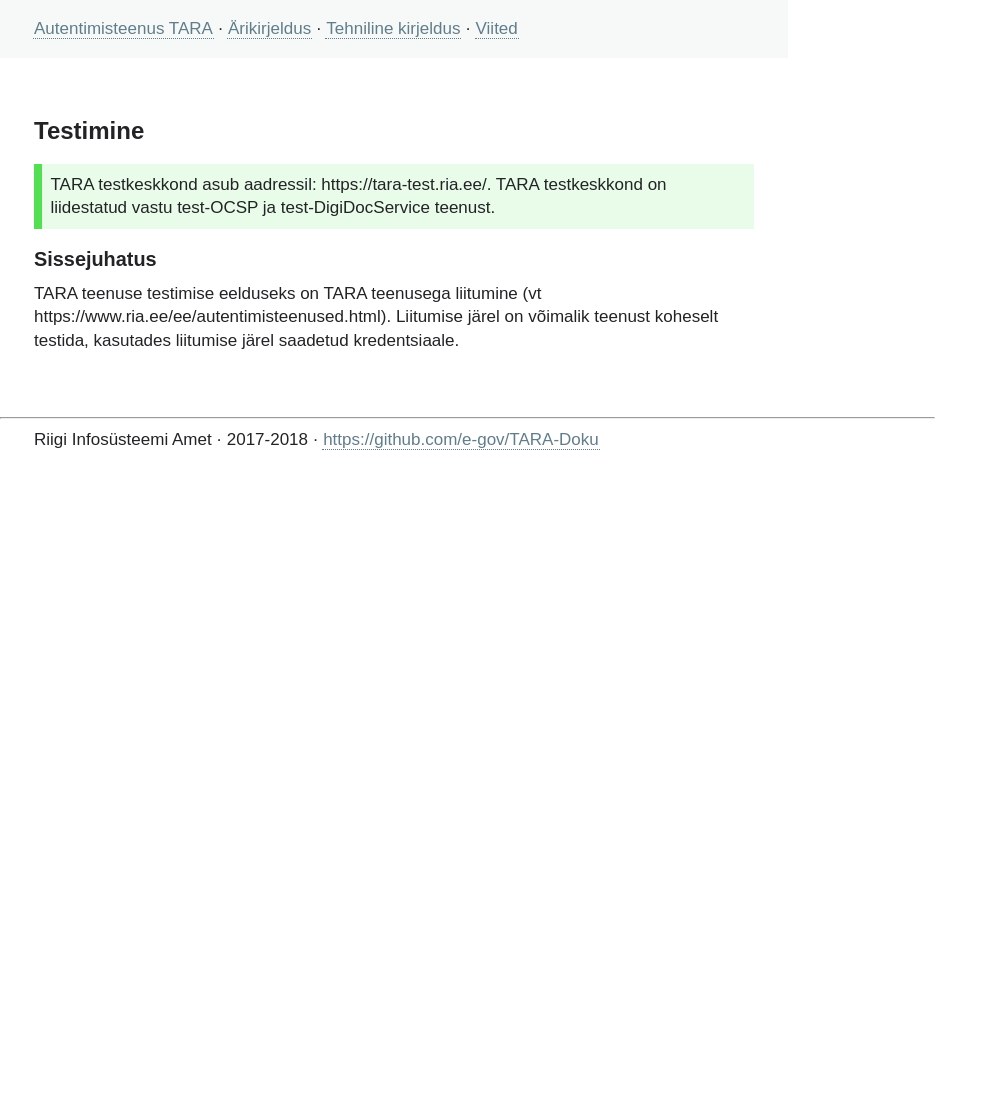
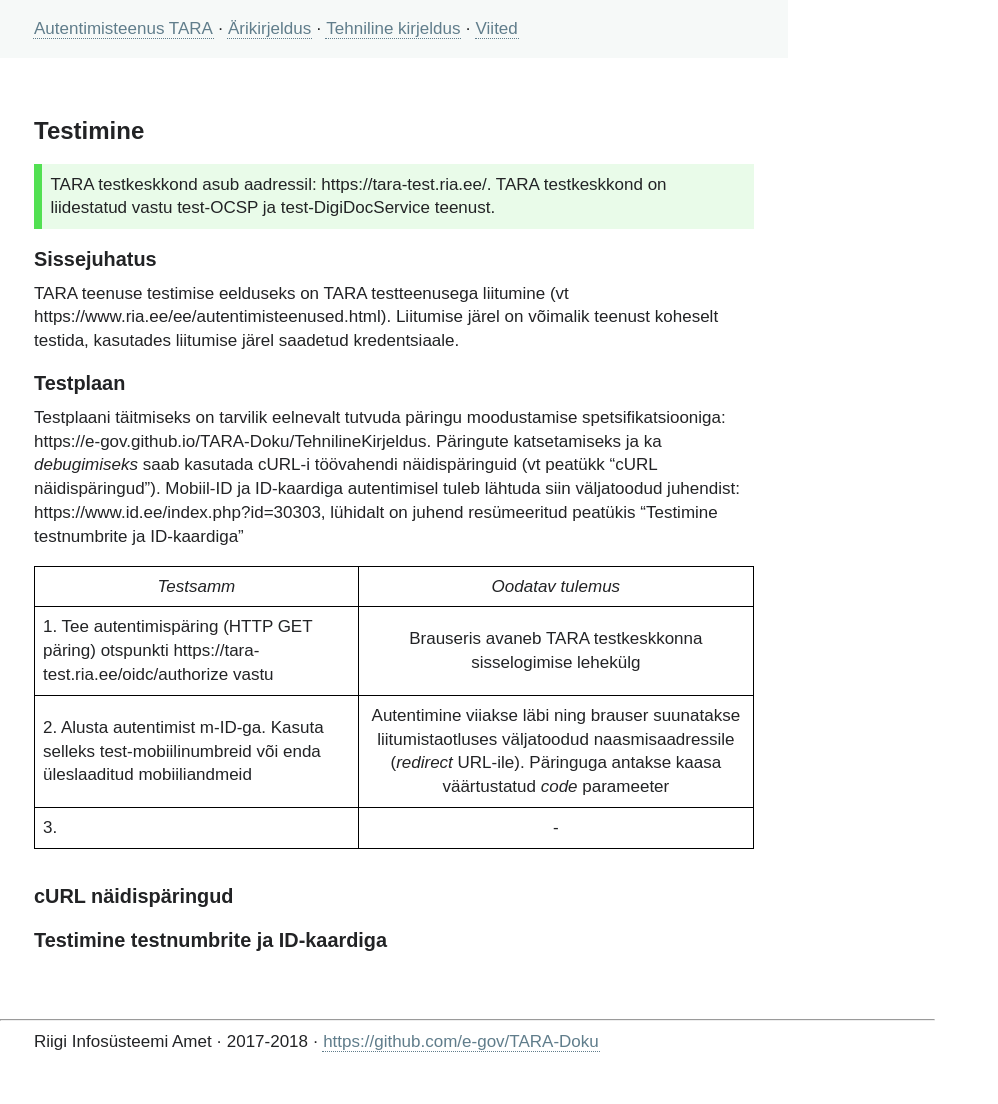
Before and after one commit to e-gov/TARA-Doku, a Jekyll site: the page built from Testimine.md, in a window 1280 px wide. Shown: the whole page, without its empty margins (0-998 px from the left). Built offline with Jekyll 4.4.1, drawn with Linux system fonts in a browser that asks for light colours; our own code applies the rules of GitHub Pages for plain Markdown files; before the commit the page ends 900 px from its top, so only the background shows below that.

Commit message:
Added paragraphs Testimine.md

```diff
--- a/Testimine.md
+++ b/Testimine.md
@@ -9,5 +9,22 @@ TARA testkeskkond asub aadressil: https://tara-test.ria.ee/. TARA testkeskkond o
 
 ## Sissejuhatus
 
-TARA teenuse testimise eelduseks on TARA teenusega liitumine (vt https://www.ria.ee/ee/autentimisteenused.html).
+TARA teenuse testimise eelduseks on TARA testteenusega liitumine (vt https://www.ria.ee/ee/autentimisteenused.html).
 Liitumise järel on võimalik teenust koheselt testida, kasutades liitumise järel saadetud kredentsiaale.
+
+## Testplaan
+
+Testplaani täitmiseks on tarvilik eelnevalt tutvuda päringu moodustamise spetsifikatsiooniga: https://e-gov.github.io/TARA-Doku/TehnilineKirjeldus.
+Päringute katsetamiseks ja ka *debugimiseks* saab kasutada cURL-i töövahendi näidispäringuid (vt peatükk "cURL näidispäringud").
+Mobiil-ID ja ID-kaardiga autentimisel tuleb lähtuda siin väljatoodud juhendist: https://www.id.ee/index.php?id=30303, lühidalt on juhend resümeeritud peatükis "Testimine testnumbrite ja ID-kaardiga"
+
+
+| Testsamm      | Oodatav tulemus|
+| ------------- |:-------------:|
+| 1. Tee autentimispäring (HTTP GET päring) otspunkti https://tara-test.ria.ee/oidc/authorize vastu |  Brauseris avaneb TARA testkeskkonna sisselogimise lehekülg |
+| 2. Alusta autentimist m-ID-ga. Kasuta selleks test-mobiilinumbreid või enda üleslaaditud mobiiliandmeid | Autentimine viiakse läbi ning brauser suunatakse liitumistaotluses väljatoodud naasmisaadressile (*redirect* URL-ile). Päringuga antakse kaasa väärtustatud *code* parameeter |
+| 3.  | -     |
+
+## cURL näidispäringud
+
+## Testimine testnumbrite ja ID-kaardiga
```
